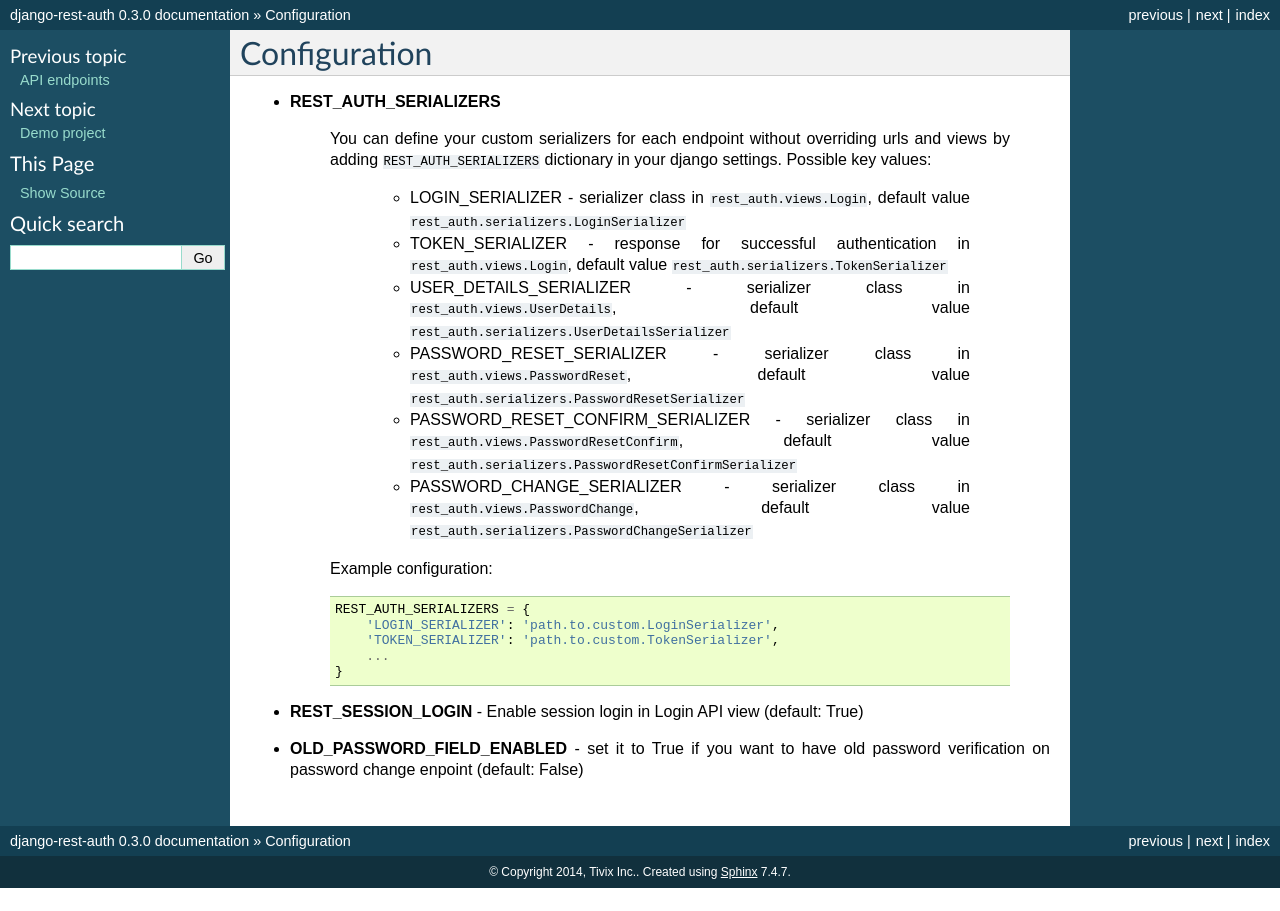
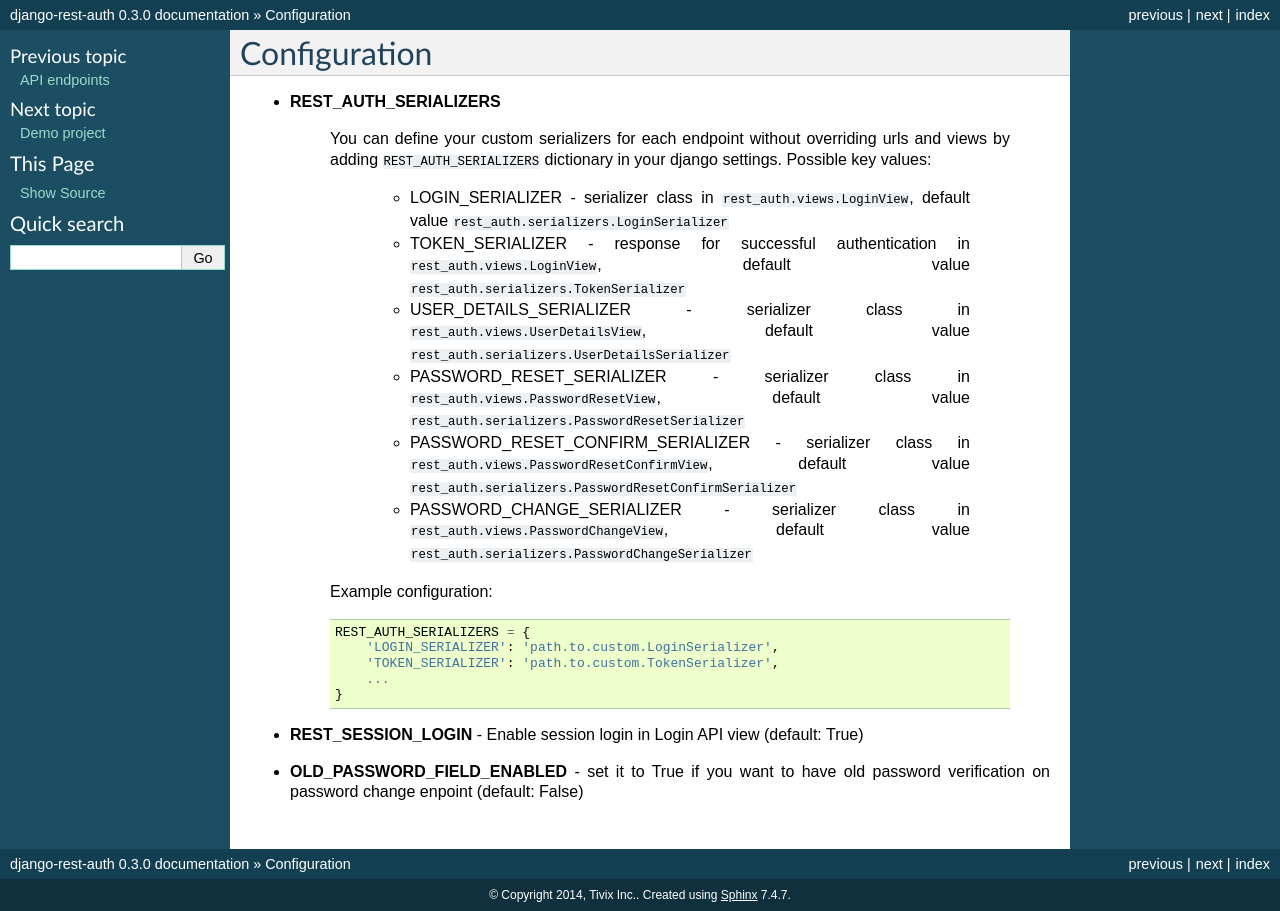
Before and after one commit to Tivix/django-rest-auth, a Sphinx documentation site: the page built from docs/configuration.rst, in a window 1280 px wide. Built offline with Sphinx 7.4.7, drawn with Linux system fonts in a browser that asks for light colours.

Commit message:
appending all views with View

```diff
--- a/docs/configuration.rst
+++ b/docs/configuration.rst
@@ -6,17 +6,17 @@ Configuration
     You can define your custom serializers for each endpoint without overriding urls and views by adding ``REST_AUTH_SERIALIZERS`` dictionary in your django settings.
     Possible key values:
 
-        - LOGIN_SERIALIZER - serializer class in ``rest_auth.views.Login``, default value ``rest_auth.serializers.LoginSerializer``
+        - LOGIN_SERIALIZER - serializer class in ``rest_auth.views.LoginView``, default value ``rest_auth.serializers.LoginSerializer``
 
-        - TOKEN_SERIALIZER - response for successful authentication in ``rest_auth.views.Login``, default value ``rest_auth.serializers.TokenSerializer``
+        - TOKEN_SERIALIZER - response for successful authentication in ``rest_auth.views.LoginView``, default value ``rest_auth.serializers.TokenSerializer``
 
-        - USER_DETAILS_SERIALIZER - serializer class in ``rest_auth.views.UserDetails``, default value ``rest_auth.serializers.UserDetailsSerializer``
+        - USER_DETAILS_SERIALIZER - serializer class in ``rest_auth.views.UserDetailsView``, default value ``rest_auth.serializers.UserDetailsSerializer``
 
-        - PASSWORD_RESET_SERIALIZER - serializer class in ``rest_auth.views.PasswordReset``, default value ``rest_auth.serializers.PasswordResetSerializer``
+        - PASSWORD_RESET_SERIALIZER - serializer class in ``rest_auth.views.PasswordResetView``, default value ``rest_auth.serializers.PasswordResetSerializer``
 
-        - PASSWORD_RESET_CONFIRM_SERIALIZER - serializer class in ``rest_auth.views.PasswordResetConfirm``, default value ``rest_auth.serializers.PasswordResetConfirmSerializer``
+        - PASSWORD_RESET_CONFIRM_SERIALIZER - serializer class in ``rest_auth.views.PasswordResetConfirmView``, default value ``rest_auth.serializers.PasswordResetConfirmSerializer``
 
-        - PASSWORD_CHANGE_SERIALIZER - serializer class in ``rest_auth.views.PasswordChange``, default value ``rest_auth.serializers.PasswordChangeSerializer``
+        - PASSWORD_CHANGE_SERIALIZER - serializer class in ``rest_auth.views.PasswordChangeView``, default value ``rest_auth.serializers.PasswordChangeSerializer``
 
 
     Example configuration:
--- a/docs/faq.rst
+++ b/docs/faq.rst
@@ -31,7 +31,7 @@ FAQ
             # custom fields for user
             company_name = models.CharField(max_length=100)
 
-    To allow update user details within one request send to rest_auth.views.UserDetails view, create serializer like this:
+    To allow update user details within one request send to rest_auth.views.UserDetailsView view, create serializer like this:
 
     .. code-block:: python
 
--- a/docs/installation.rst
+++ b/docs/installation.rst
@@ -91,14 +91,14 @@ Using ``django-allauth``, ``django-rest-auth`` provides helpful class for creati
 
 3. Add Social Application in django admin panel
 
-4. Create new view as a subclass of ``rest_auth.registration.views.SocialLogin`` with ``FacebookOAuth2Adapter`` adapter as an attribute:
+4. Create new view as a subclass of ``rest_auth.registration.views.SocialLoginView`` with ``FacebookOAuth2Adapter`` adapter as an attribute:
 
 .. code-block:: python
 
     from allauth.socialaccount.providers.facebook.views import FacebookOAuth2Adapter
-    from rest_auth.registration.views import SocialLogin
+    from rest_auth.registration.views import SocialLoginView
 
-    class FacebookLogin(SocialLogin):
+    class FacebookLogin(SocialLoginView):
         adapter_class = FacebookOAuth2Adapter
 
 5. Create url for FacebookLogin view:
```
Also changed, not shown: 6 other files.
